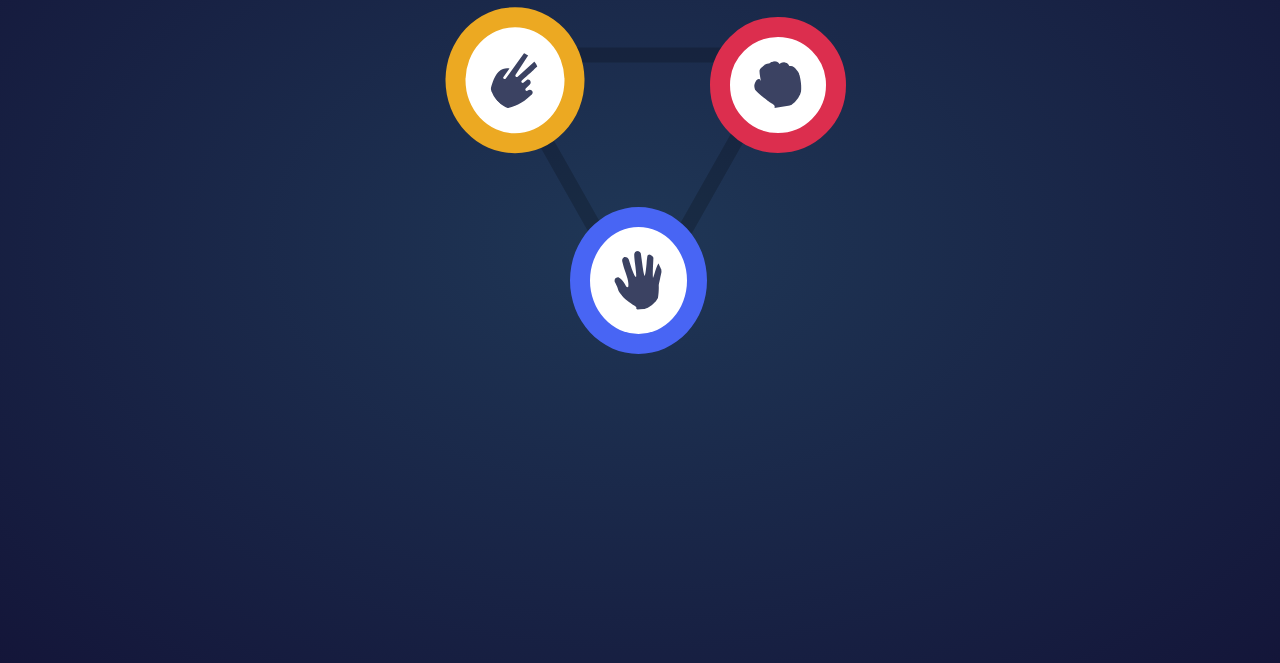
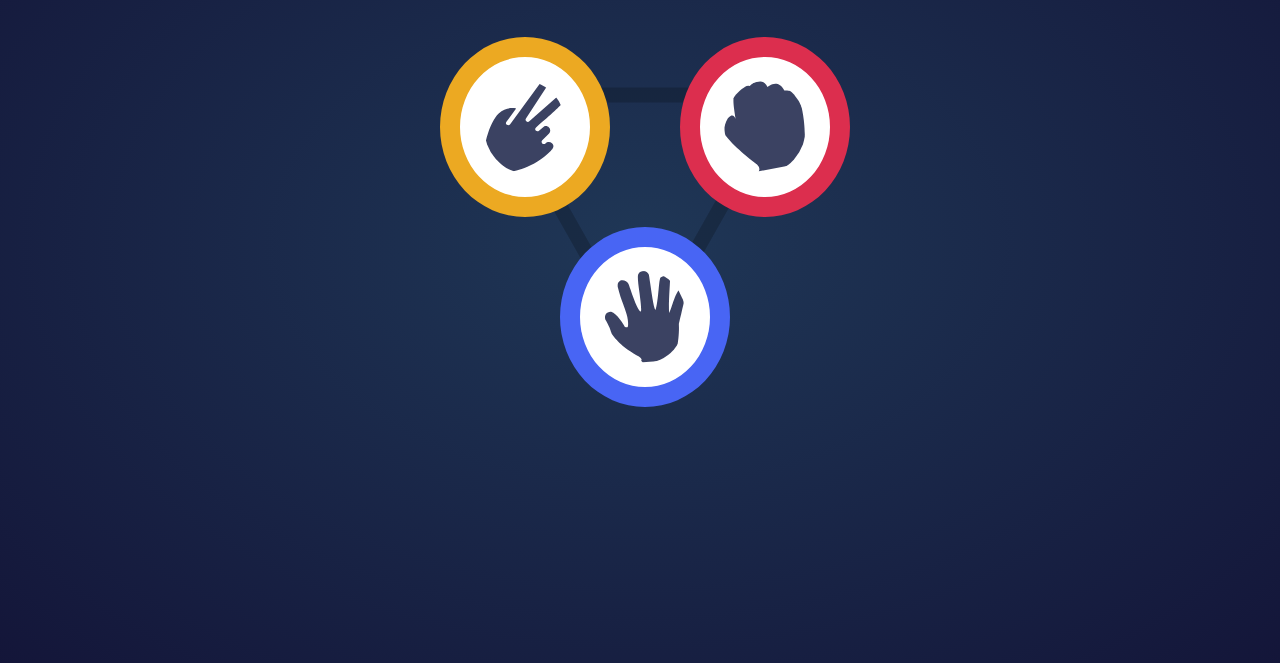
Before and after one commit to febarbosa98/jokenpo, a plain HTML site: page index.html in a window 1280 px wide. Shown: the part 177-840 px from the top of the page. Drawn offline with Linux system fonts and the light colour scheme.

Commit message:
centralizado um pouco mais

```diff
--- a/style.css
+++ b/style.css
@@ -65,24 +65,31 @@ header {
 
 }
 .tesoura{
-    transform: translate(-50%, -20%)
+    bottom: 180px;
+    right: 250px;
 }
 .pedra{
     bottom: 180px;
-    left: 170px;
+    left: 140px;
 }
 .papel{
     bottom: -10px;
-    right: 120px;
+    right: 130px;
 
 }
 .tesoura  img{
     border: 20px solid var(--ScissorsGradient);
+    width: 170px;
+    height: 180px;
 }
 .pedra  img{
+    width: 170px;
+    height: 180px;
     border: 20px solid var(--Rock);
 }
 .papel  img{
+    height: 180px;
+    width: 170px;
     border: 20px solid var(--Paper);
 }
 .triagulo{
@@ -98,7 +105,7 @@ header {
     position: relative;
     width: 200px;
     height: 200px;
-    margin: 50px auto;
+    margin: 70px auto;
 }
 .item{
     position: absolute;
```
